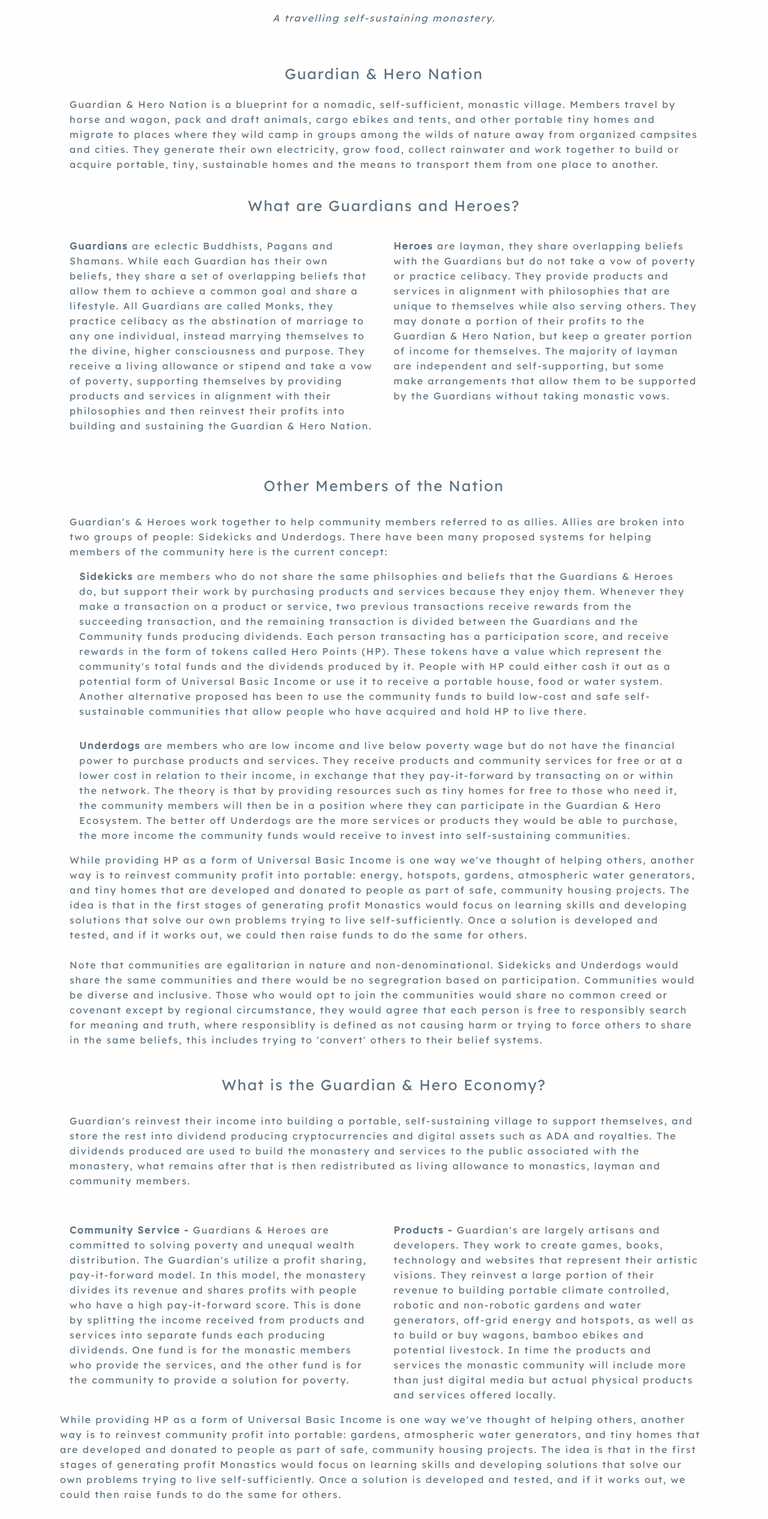
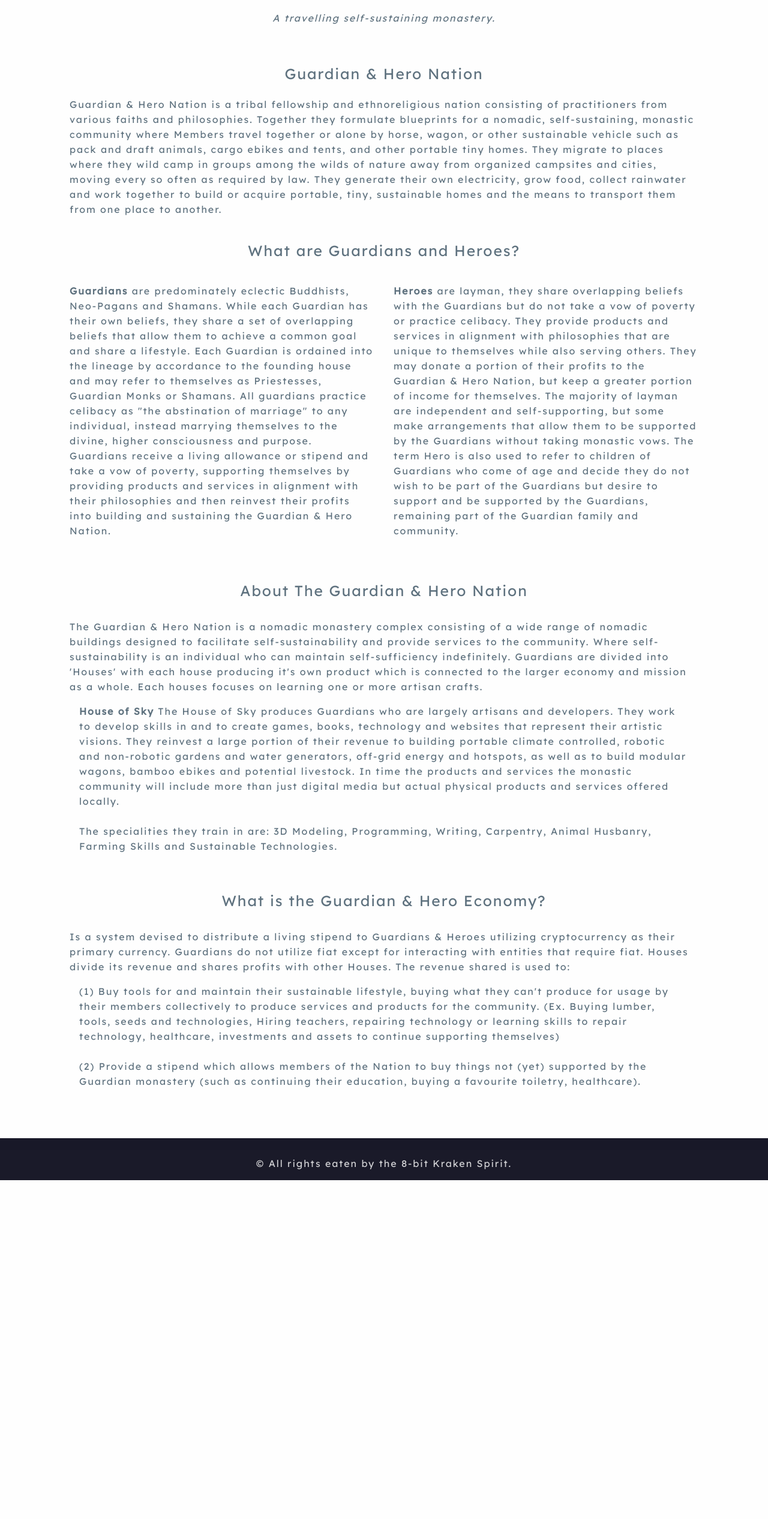
Before and after one commit to krakenspirit/guardianhero.github.io, a plain HTML site: page project.html in a window 1280 px wide. Shown: the part 254-2787 px from the top of the page at 60% size. After the commit the page ends 2222 px from the top, so only its background shows below. Drawn offline with Linux system fonts and the light colour scheme.

Commit message:
Update project.html
Correcting previous file...again.

```diff
--- a/project.html
+++ b/project.html
@@ -1,7 +1,7 @@
 
 <!doctype html>
 <meta charset="utf-8">
-<link rel="stylesheet" href="static/style.css">
+<link rel="stylesheet" href="../static/style.css">
 
 
 <title>Project</title>
@@ -18,11 +18,11 @@
         <div class="nav-wrapper">
             <!--Brand Logo "Jinja2 code" for src relative links-->
             <div id="BrandLeft">
-                <a href="./" class="brand-logo left hide-on-med-and-down">
+                <a href="../" class="brand-logo left hide-on-med-and-down">
                     <!--Desktop "Guardian" Logo-->
                     <img src="https://bit.ly/2OBSXgZ" width="164" height="28">
                 </a>
-                <a href="./" class="brand-logo left hide-on-large-only">
+                <a href="../" class="brand-logo left hide-on-large-only">
                     <!--Mobile "Hero" Logo-->
                     <img src="https://bit.ly/3bfBipj" width="164">
                 </a>
@@ -34,19 +34,19 @@
                 <!--
 
                 <li>
-                    <a href="blog/">Updates</a>
+                    <a href="../blog/">Updates</a>
                 </li>
 
                 <li class="active" >
-                    <a href="project.html">Project</a>
+                    <a href="./">Project</a>
                 </li>
 
                 -->
                 <div class="">
-                <li ><a href="./" class=""><i
+                <li ><a href="../" class=""><i
                             class="fas fa-home"></i> </a></li>
 
-                <li ><a href="project" class="">Project</a>
+                <li ><a href="." class="">Project</a>
                 </li>
 
                 <li><a href="https://blog.guardianhero.org">Journey</a></li>
@@ -56,7 +56,7 @@
 
             <!-- Still working on making a drop down menu that functions.
             <ul id="nav-mobile" class="dropdown menu right" data-dropdown-menu>
-                <li ><a href="./"><i
+                <li ><a href="../"><i
                             class="fas fa-home"></i> </a>
                 </li>
 
@@ -98,7 +98,7 @@
         <!-- Column -->
         <div class="cell small-12 textpadding">
 
-            Guardian & Hero Nation is a blueprint for a nomadic, self-sufficient, monastic village. Members travel by horse and wagon, pack and draft animals, cargo ebikes and tents, and other portable tiny homes and migrate to places where they wild camp in groups among the wilds of nature away from organized campsites and cities. They generate their own electricity, grow food, collect rainwater and work together to build or acquire portable, tiny, sustainable homes and the means to transport them from one place to another.
+            Guardian & Hero Nation is a tribal fellowship and ethnoreligious nation consisting of practitioners from various faiths and philosophies. Together they formulate blueprints for a nomadic, self-sustaining, monastic community where Members travel together or alone by horse, wagon, or other sustainable vehicle such as pack and draft animals, cargo ebikes and tents, and other portable tiny homes. They migrate to places where they wild camp in groups among the wilds of nature away from organized campsites and cities, moving every so often as required by law. They generate their own electricity, grow food, collect rainwater and work together to build or acquire portable, tiny, sustainable homes and the means to transport them from one place to another.
             <br><br>
 
             <center><h5>What are Guardians and Heroes?</h5></center>
@@ -106,52 +106,48 @@
 
 
         <div class="cell small-6 textpadding">
-            <b>Guardians</b> are eclectic Buddhists, Pagans and Shamans. While each Guardian has their own beliefs, they share a set of overlapping beliefs that allow them to achieve a common goal and share a lifestyle.
-            All Guardians are called Monks, they practice celibacy as the abstination of marriage to any one individual, instead marrying themselves to the divine, higher consciousness and purpose. They receive a living allowance or stipend and
-            take a vow of poverty, supporting themselves by providing products and services in alignment with their philosophies and then
-            reinvest their profits into building and sustaining the Guardian & Hero Nation.
+            <b>Guardians</b> are predominately eclectic Buddhists, Neo-Pagans and Shamans. While each Guardian has their own beliefs, they share a set of overlapping beliefs that allow them to achieve a common goal and share a lifestyle. Each Guardian is ordained into the lineage by accordance to the founding house and may refer to themselves as Priestesses, Guardian Monks or Shamans. All guardians practice celibacy as "the abstination of marriage" to any individual, instead marrying themselves to the divine, higher consciousness and purpose. Guardians receive a living allowance or stipend and take a vow of poverty, supporting themselves by providing products and services in alignment with their philosophies and then reinvest their profits into building and sustaining the Guardian & Hero Nation.
             <br><br>
 
         </div>
 
         <div class="cell small-6 textpadding">
-            <b>Heroes</b> are layman, they share overlapping beliefs with the Guardians but do not take a vow of poverty or practice celibacy. They provide products and services in alignment with philosophies that are unique to themselves while also serving others. They may donate a portion of their profits to the Guardian & Hero Nation, but keep a greater portion of income for themselves. The majority of layman are independent and self-supporting, but some make arrangements that allow them to be supported by the Guardians without taking monastic vows.
+            <b>Heroes</b> are layman, they share overlapping beliefs with the Guardians but do not take a vow of poverty or practice celibacy. They provide products and services in alignment with philosophies that are unique to themselves while also serving others. They may donate a portion of their profits to the Guardian & Hero Nation, but keep a greater portion of income for themselves. The majority of layman are independent and self-supporting, but some make arrangements that allow them to be supported by the Guardians without taking monastic vows. The term Hero is also used to refer to children of Guardians who come of age and decide they do not wish to be part of the Guardians but  desire to support and be supported by the Guardians, remaining part of the Guardian family and community.
         </div>
 
         <div class="cell small-12 textpadding">
-            <center><h5>Other Members of the Nation</h5></center><br>
-            Guardian's & Heroes work together to help community members referred to as allies. Allies are broken into two groups of people: Sidekicks and Underdogs. There have been many proposed systems for helping members of the community here is the current concept:
+            <center><h5>About The Guardian & Hero Nation</h5></center><br>
+            The Guardian & Hero Nation is a nomadic monastery complex consisting of a wide range of nomadic buildings designed to facilitate self-sustainability and provide services to the community. Where self-sustainability is an individual who can maintain self-sufficiency indefinitely. Guardians are divided into 'Houses' with each house producing it's own product which is connected to the larger economy and mission as a whole. Each houses focuses on learning one or more artisan crafts.
+
+
+
             <div class="cell small-6 textpadding">
-                <b>Sidekicks</b> are members who do not share the same philsophies and beliefs that the Guardians & Heroes do, but support their work by purchasing products and services because they enjoy them. Whenever they make a transaction on a product or service, two previous transactions receive rewards from the succeeding transaction, and the remaining transaction is divided between the Guardians and the Community funds producing dividends. Each person transacting has a participation score, and receive rewards in the form of tokens called Hero Points (HP). These tokens have a value which represent the community's total funds and the dividends produced by it. People with HP could either cash it out as a potential form of Universal Basic Income or use it to receive a portable house, food or water system. Another alternative proposed has been to use the community funds to build low-cost and safe self-sustainable communities that allow people who have acquired and hold HP to live there.
+                <b>House of Sky</b> The House of Sky produces Guardians who are largely artisans and developers. They work to develop skills in and to create games, books, technology and websites that represent their artistic visions. They reinvest a large portion of their revenue to building portable climate controlled, robotic and non-robotic gardens and water generators, off-grid energy and hotspots, as well as to build modular wagons, bamboo ebikes and potential livestock. In time the products and services the monastic community will include more than just digital media but actual physical products and services offered locally.<br><br>
+
+                The specialities they train in are: 3D Modeling, Programming, Writing, Carpentry, Animal Husbanry, Farming Skills and Sustainable Technologies.
             </div>
 
-            <div class="cell small-6 textpadding">
-                <b>Underdogs</b> are members who are low income and live below poverty wage but do not have the financial power to purchase products and services. They receive products and community services for free or at a lower cost in relation to their income, in exchange that they pay-it-forward by transacting on or within the network. The theory is that by providing resources such as tiny homes for free to those who need it, the community members will then be in a position where they can participate in the Guardian & Hero Ecosystem. The better off Underdogs are the more services or products they would be able to purchase, the more income the community funds would receive to invest into self-sustaining communities.
-            </div>
 
-            While providing HP as a form of Universal Basic Income is one way we've thought of helping others, another way is to reinvest community profit into portable: energy, hotspots, gardens, atmospheric water generators, and tiny homes that are developed and donated to people as part of safe, community housing projects. The idea is that in the first stages of generating profit Monastics would focus on learning skills and developing solutions that solve our own problems trying to live self-sufficiently. Once a solution is developed and tested, and if it works out, we could then raise funds to do the same for others.<br><br>
-            Note that communities are egalitarian in nature and non-denominational. Sidekicks and Underdogs would share the same communities and there would be no segregration based on participation. Communities would be diverse and inclusive. Those who would opt to join the communities would share no common creed or covenant except by regional circumstance, they would agree that each person is free to responsibly search for meaning and truth, where responsiblity is defined as not causing harm or trying to force others to share in the same beliefs, this includes trying to 'convert' others to their belief systems.
+
         </div>
 
 
         <div class="cell small-12 textpadding">
             <center><h5>What is the Guardian & Hero Economy?</h5></center><br>
-            Guardian's reinvest their income into building a portable, self-sustaining village to support themselves, and store the rest into dividend producing cryptocurrencies and digital assets such as ADA and royalties. The dividends produced are used to build the monastery and services to the public associated with the monastery, what remains after that is then redistributed as living allowance to monastics, layman and community members.
-            <br><br>
+            Is a system devised to distribute a living stipend to Guardians & Heroes utilizing cryptocurrency as their primary currency. Guardians do not utilize fiat except for interacting with entities that require fiat. Houses divide its revenue and shares profits with other Houses. The revenue shared is used to:
+
+            <div class="cell small-6 textpadding">
+                (1) Buy tools for and maintain their sustainable lifestyle, buying what they can't produce for usage by their members collectively to produce services and products for the community. (Ex. Buying lumber, tools, seeds and technologies, Hiring teachers, repairing technology or learning skills to repair technology, healthcare, investments and assets to continue supporting themselves)<br><br>
+
+                (2) Provide a stipend which allows members of the Nation to buy things not (yet) supported by the Guardian monastery (such as continuing their education, buying a favourite toiletry, healthcare).
+            </div>
+
+
+
 
         </div>
 
-        <div class="cell small-6 textpadding">
-            <b>Community Service - </b> Guardians & Heroes are committed to solving poverty and unequal wealth distribution. The Guardian's utilize a profit sharing, pay-it-forward model. In this model, the monastery divides its revenue and shares profits with people who have a high pay-it-forward score. This is done by splitting the income received from products and services into separate funds each producing dividends. One fund is for the monastic members who provide the services, and the other fund is for the community to provide a solution for poverty. <br><br>
 
-        </div>
-
-        <div class="cell small-6 textpadding">
-            <b>Products - </b> Guardian's are largely artisans and developers. They work to create games, books, technology and websites that represent their artistic visions. They reinvest a large portion of their revenue to building portable climate controlled, robotic and non-robotic gardens and water generators, off-grid energy and hotspots, as well as to build or buy wagons, bamboo ebikes and potential livestock. In time the products and services the monastic community will include more than just digital media but actual physical products and services offered locally.
-        </div>
-
-        While providing HP as a form of Universal Basic Income is one way we've thought of helping others, another way is to reinvest community profit into portable: gardens, atmospheric water generators, and tiny homes that are developed and donated to people as part of safe, community housing projects. The idea is that in the first stages of generating profit Monastics would focus on learning skills and developing solutions that solve our own problems trying to live self-sufficiently. Once a solution is developed and tested, and if it works out, we could then raise funds to do the same for others.<br><br>
-        Being able to help the community depends on financial success in some form, be it through selling products and services, and using our lifestyle as a prototype, or launching fundraisers such as One Million Hero campaigns, that sell ad space for nonprofits, social entrepreneurs and/or Digital Tokens as a means to fund our vision. It is quite possible that the Monastics never pick up steam and predominately exist as a small band of traveling monks & artisans with big dreams that never extend beyond themselves, an achievement in and of itself.
 
 
     </div><br><br>
```
